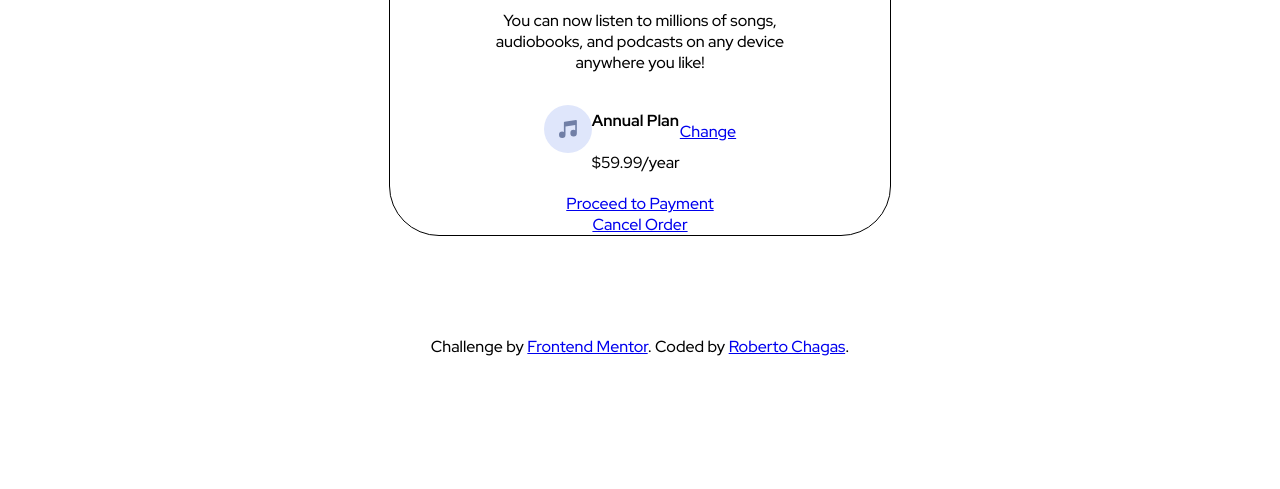
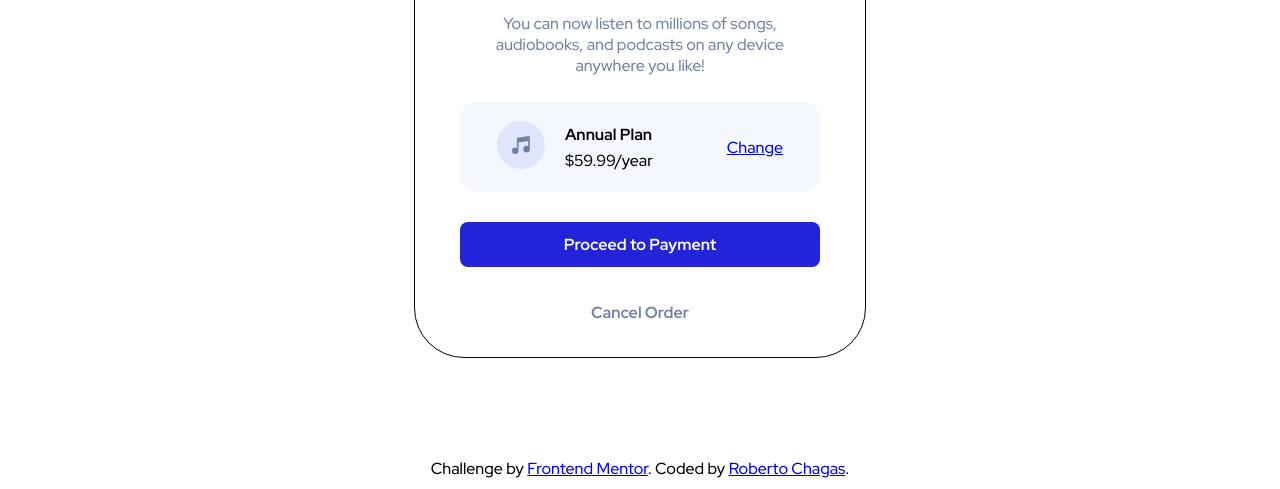
Before and after one commit to RobertoChagas/order-summary-component, a plain HTML site: page index.html in a window 1280 px wide. Shown: the part 466-955 px from the top of the page. Before the commit the page ends 833 px from the top, so only its background shows below. Drawn offline with Linux system fonts and the light colour scheme.

Commit message:
Almost finished

```diff
--- a/index.css
+++ b/index.css
@@ -6,6 +6,7 @@ body {
     font-family: "Red Hat Display";
     background-image: url("./images/pattern-background-desktop.svg");
     background-repeat: no-repeat;
+    box-sizing: border-box;
 
 }
 
@@ -15,23 +16,31 @@ body {
     justify-content: center;
     align-items: center;
     flex-direction: column;
-    width: 500px;
+    width:450px;
+    max-width: 85%;
+
     margin: 0 auto;
-    margin-top: 100px;
+    margin-top: 10%;
     margin-bottom: 100px;
     border: 1px solid black;
     border-radius: 50px;
-    z-index: 2;
+    overflow: hidden;
+
 }
 
 #card-principal .top-image{
 
     width: 100%;
-    border-radius: 50px 50px 0 0;
+
 }
 
 #card-principal div h1{
     margin-top: 50px;
+}
+
+p {
+    font-size: 16px;
+    color: hsl(224, 23%, 55%);
 }
 
 #card-principal div p {
@@ -41,11 +50,69 @@ body {
 
 #plan {
     display: flex;
-    justify-content: center;
+    justify-content: space-around;
     align-items: center;
-    padding-bottom: 20px;
+    width: 80%;
+    height: 90px;
+    margin: 10px 0 30px 0;
+    background-color: hsl(225, 100%, 98%);
+    border-radius: 16px;
 }
 
+.plan-img{
+    display: flex;
+    flex-direction: row;
+    align-items: center;
+    gap: 20px;
+}
+
+.price {
+    display: flex;
+    flex-direction: column;
+
+}
+
+.price div h4 {
+    margin: 0px;
+    margin-bottom: 5px;
+}
+
+.button-proceed{
+    display: flex;
+    align-items: center;
+    justify-content: center;
+    width: 80%;
+    background-color: rgb(35, 35, 218);
+    text-align: center;
+    height: 45px;
+    border-radius: 8px;
+    margin-bottom: 5%;
+
+}
+
+.button-proceed a {
+    text-decoration: none;
+    font-weight: 700;
+    color: #fff;
+}
+
+.button-cancel{
+    display: flex;
+    align-items: center;
+    justify-content: center;
+    width: 80%;
+    text-align: center;
+    height: 45px;
+    border-radius: 8px;
+    margin-bottom: 5%;
+
+}
+
+.button-cancel a {
+    text-decoration: none;
+    font-weight: 700;
+    color: hsl(224, 23%, 55%);
+}
 
 
 footer {
--- a/index.html
+++ b/index.html
@@ -31,6 +31,7 @@
     </div>
 
     <div id="plan">
+      <div class="plan-img">
       <div>
         <img src="./images/icon-music.svg" alt="music-icon" />
       </div>
@@ -39,17 +40,21 @@
         <div>
           <h4>Annual Plan</h3>
         </div>
-        <div>$59.99/year</div>
+        <div>
+          $59.99/year
+        </div>
       </div>
+    </div>
       <div>
         <a href="#">Change</a>
       </div>
+
     </div>
 
-    <div>
+    <div class="button-proceed">
       <a href="#">Proceed to Payment</a>
     </div>
-    <div>
+    <div class="button-cancel">
       <a href="#">Cancel Order</a>
     </div>
   </main>
```
